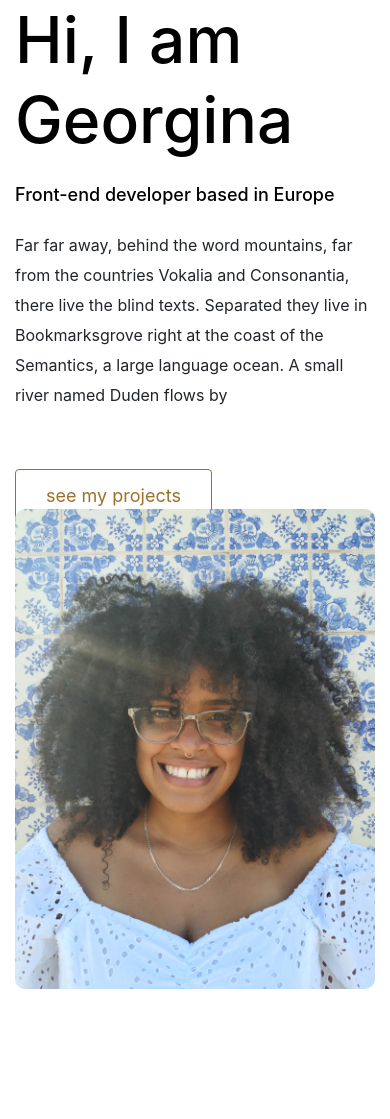
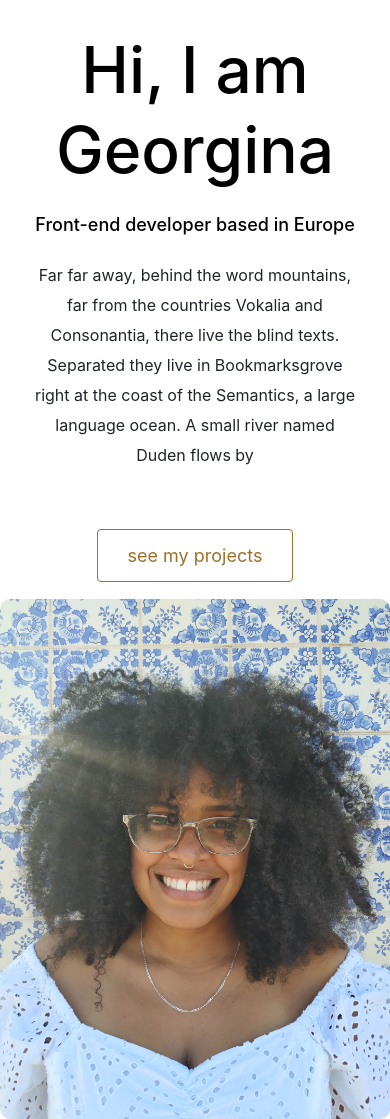
Before and after one commit to Georgina-Santos-daSilva/Portfolio-project-Georgina, a plain HTML site: page about.html in a window 390 px wide. Before the commit the page ends 989 px from the top, so only its background shows below. Drawn offline with nearby package versions, Linux system fonts and the light colour scheme.

Commit message:
About page fixed

```diff
--- a/about.html
+++ b/about.html
@@ -35,7 +35,8 @@
   <body>
       <div class="about-section container">
           <div class="row">
-              <div class="col-lg-6">
+              <div class="col-md-6">
+                <div class="about-section-content">
       <h1 class="mb-4">Hi, I am Georgina</h1>
       <h2 class="mb-4">Front-end developer based in Europe</h2>
      <p class="mb-5">
@@ -47,8 +48,10 @@
         </br>
             <a href="#" class="btn-branding-outline">see my projects</a>
 
-    </div>            <div class="col-lg-6">
+    </div> </div>
+
+     <div class="col-lg-6">
             <img src="src/profile.png" class="img-fluid" class="profile" alt="" />
-</div></div></div>
+   </div></div></div>
   </body>
 </html>
--- a/style.css
+++ b/style.css
@@ -19,6 +19,11 @@ h1 {
 h2 {
   font-size: 64px;
 }
+.about-section{
+   padding: 160px 20px;
+
+}
+
 
 .about-section h1{
  font-size: 64px;
@@ -28,6 +33,10 @@ h2 {
 .about-section h2 {
     font-size: 18px;
     font-family: var(--default-font-family);
+}
+
+.about-section-content{
+  margin: 30px;
 }
 
 p {
@@ -89,7 +98,7 @@ p {
 @media (max-width: 900px) {
   h1 {
     font-size: 44px;
-    line-height: 2;
+    line-height: 56px;
   }
 
   h2 {
@@ -104,4 +113,9 @@ p {
     padding: 0;
     text-align: center;
   }
+
+  .about-section{
+    text-align: center;
+    padding: 0;
+  }
 }
```
